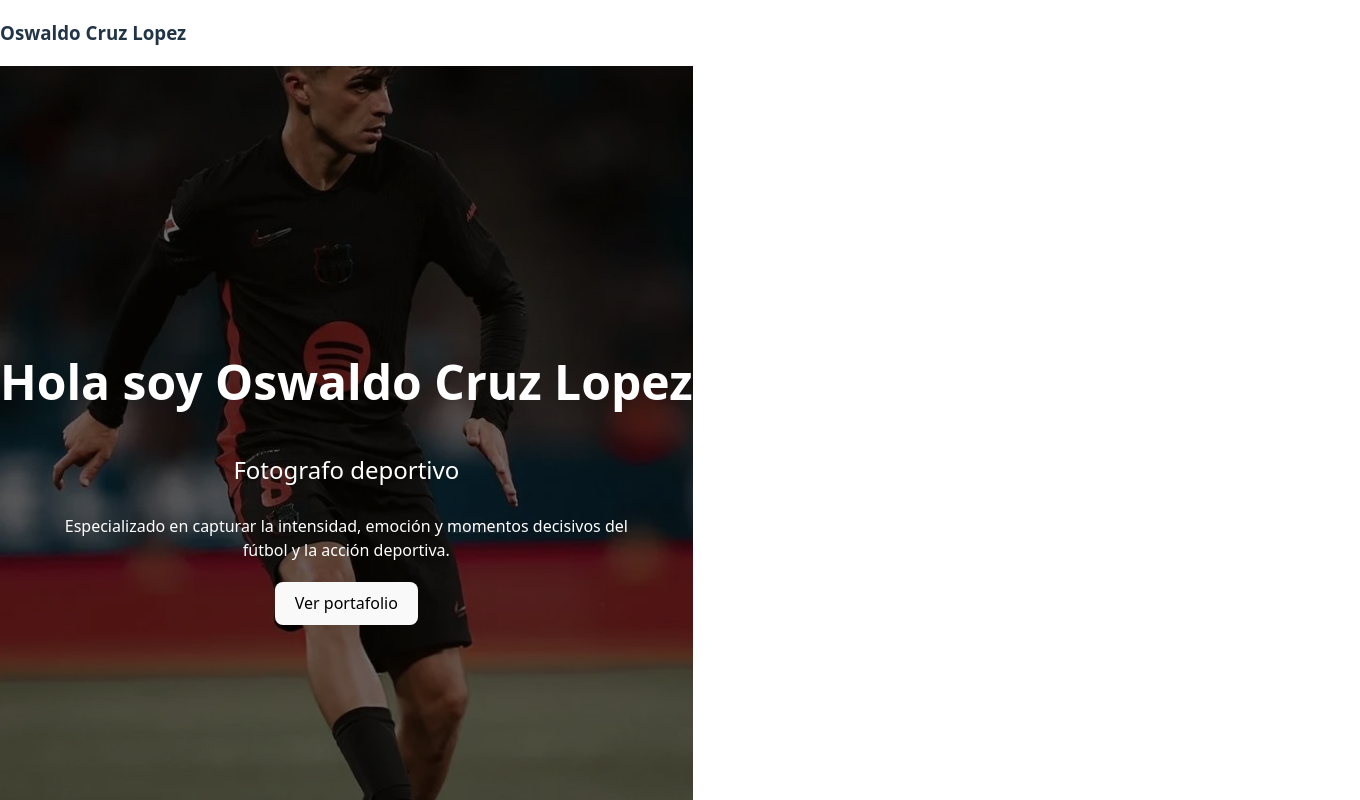
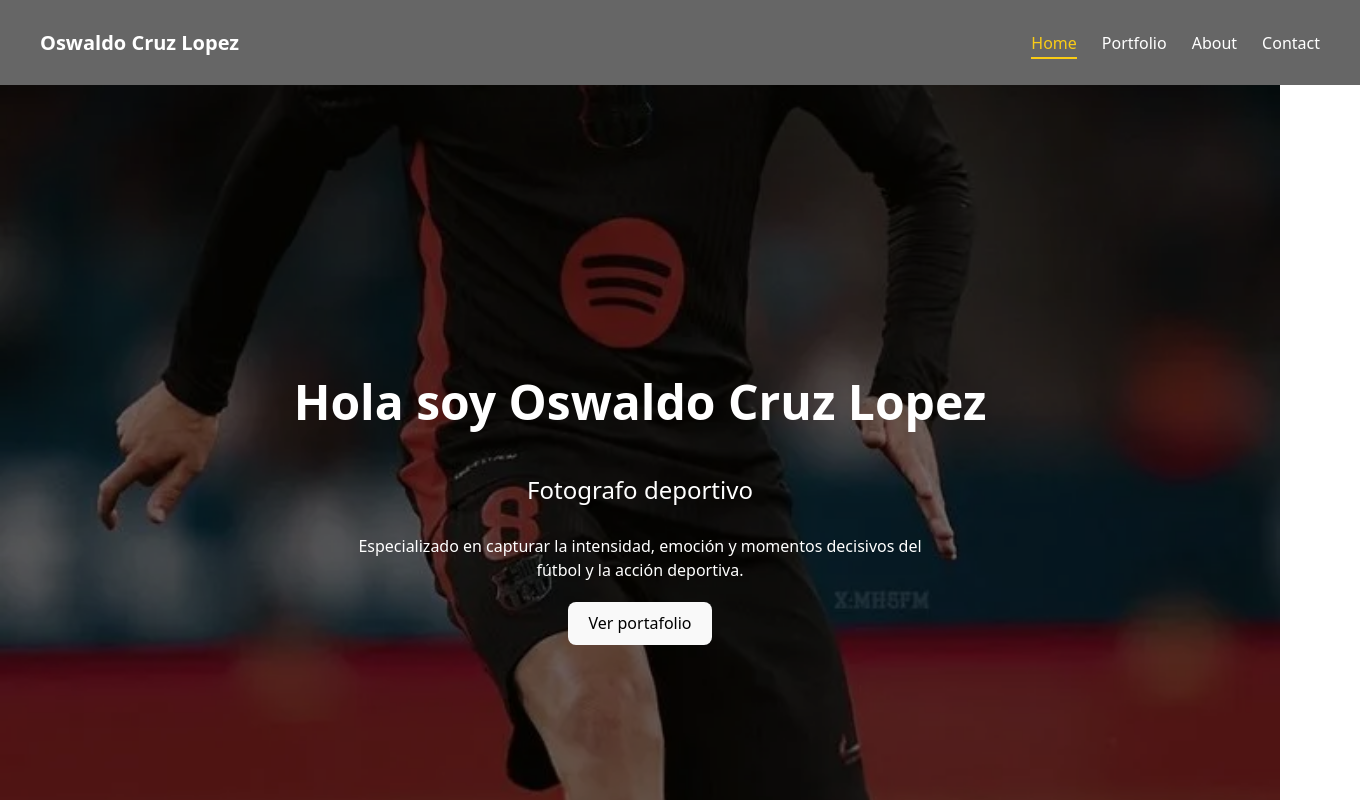
Before and after one commit to Oswaldo-kvallo/Protfiolio, a React (Vite) app: page / in a window 1280 px wide. Shown: the top 800 px of the page, 1360 px wide, since content can reach past the window. Built offline with nearby package versions, Linux system fonts and the light colour scheme.

Commit message:
Segun le movi a lo que es el navbar, y le di estilo

```diff
--- a/src/App.css
+++ b/src/App.css
@@ -98,6 +98,9 @@ body {
   margin: 0;
   padding: 0;
 }
+#root {
+  width: 100%;
+}
 
 
 /* HERO */
--- a/src/components/Navbar.jsx
+++ b/src/components/Navbar.jsx
@@ -1,9 +1,19 @@
-function Navbar(){
-    return (
-        <nav>
-            <h3>Oswaldo Cruz Lopez</h3>
-        </nav>
-    );
+import { NavLink } from "react-router-dom";
+import "../styles/Navbar.css";
+
+function Navbar() {
+  return (
+    <nav className="navbar">
+      <h1 className="logo">Oswaldo Cruz Lopez</h1>
+
+      <div className="links">
+        <NavLink to="/" end>Home</NavLink>
+        <NavLink to="/portfolio">Portfolio</NavLink>
+        <NavLink to="/about">About</NavLink>
+        <NavLink to="/contact">Contact</NavLink>
+      </div>
+    </nav>
+  );
 }
 
 export default Navbar;
--- /dev/null
+++ b/src/styles/Navbar.css
@@ -0,0 +1,62 @@
+.navbar {
+  position: sticky;
+  top: 0;
+  left: 0;
+  right: 0;
+  width: 100%;
+  padding: 15px 40px;
+
+  display: flex;
+  justify-content: space-between;
+  align-items: center;
+
+  background: rgba(0, 0, 0, 0.6);
+  backdrop-filter: blur(10px);
+
+  z-index: 1000;
+  transition: background 0.3s ease;
+}
+
+.logo {
+  color: white;
+  font-size: 20px;
+  font-weight: bold;
+}
+
+.links a {
+  margin-left: 25px;
+  text-decoration: none;
+  color: white;
+  font-weight: 500;
+  position: relative;
+  transition: color 0.3s ease;
+}
+
+/* Hover elegante */
+.links a:hover {
+  color: #facc15; /* amarillo tipo deportivo */
+}
+
+/* Indicador activo */
+.links a.active {
+  color: #facc15;
+}
+
+.links a::after {
+  content: "";
+  position: absolute;
+  left: 0;
+  bottom: -5px;
+  width: 0%;
+  height: 2px;
+  background: #facc15;
+  transition: width 0.3s ease;
+}
+
+.links a:hover::after {
+  width: 100%;
+}
+
+.links a.active::after {
+  width: 100%;
+}
```
